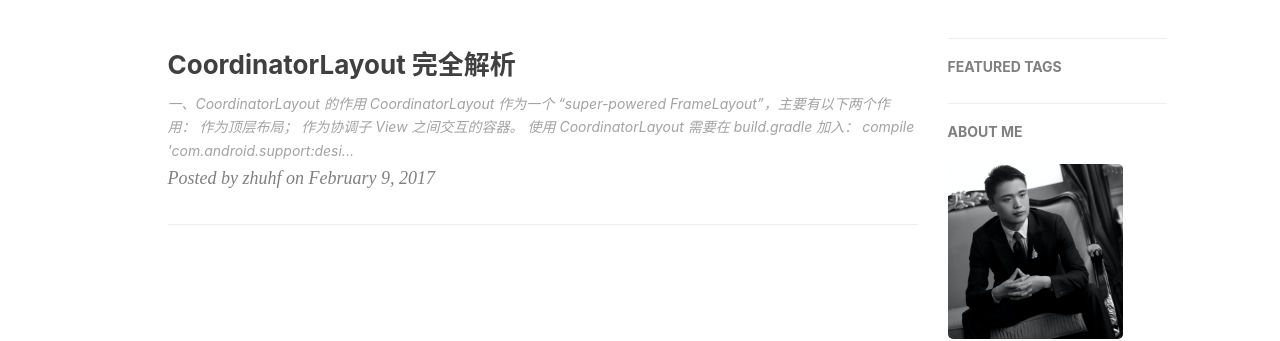
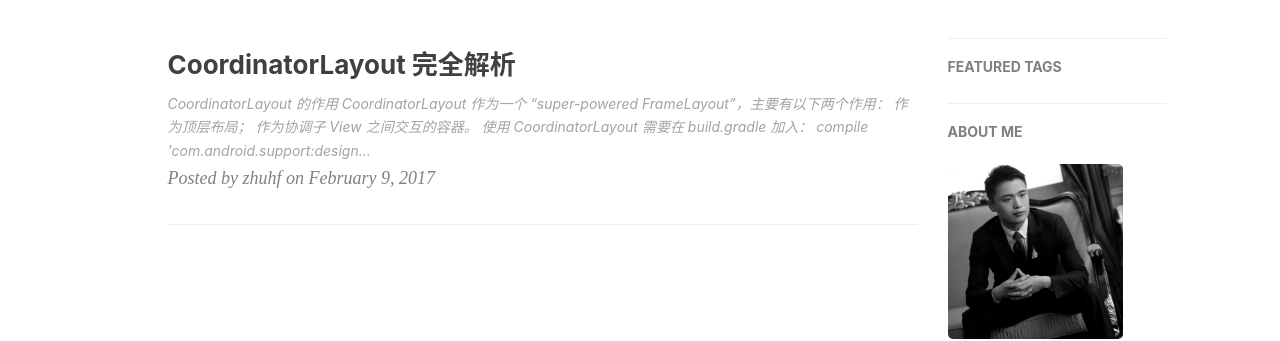
Before and after one commit to hiphonezhu/hiphonezhu.github.io, a Jekyll site: the page built from index.html, in a window 1280 px wide. Shown: the part 420-761 px from the top of the page. Built offline with Jekyll 4.4.1, drawn with Linux system fonts in a browser that asks for light colours; nearby versions of some CDN libraries; the list of posts is cut into pages by our own code; comment, search, counter and statistics services are not loaded.

Commit message:
no message

```diff
--- a/_posts/2017-02-09-CoordinatorLayout.markdown
+++ b/_posts/2017-02-09-CoordinatorLayout.markdown
@@ -14,7 +14,7 @@ tags:
 
 
 
-## 一、CoordinatorLayout 的作用 ##
+## CoordinatorLayout 的作用
 
 CoordinatorLayout 作为一个 **“super-powered FrameLayout”**，主要有以下两个作用：
 1. 作为顶层布局；
```
